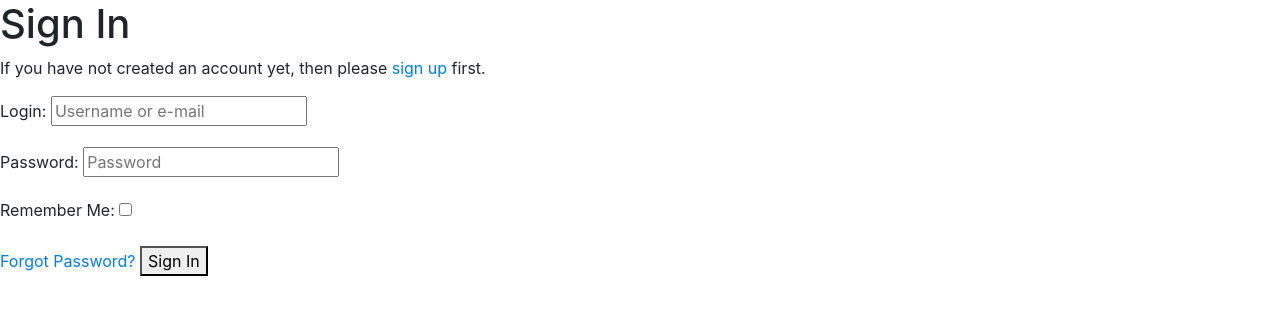
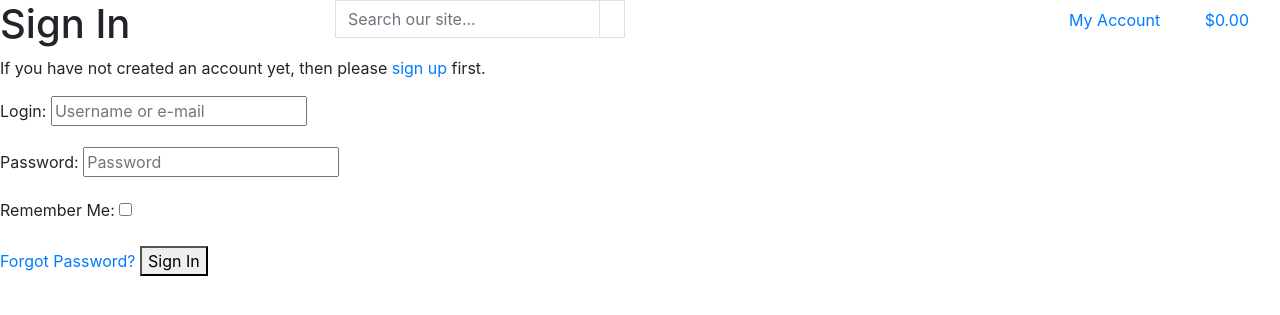
Before and after one commit to vladoprea/dream-woollies, a Django app: page /accounts/login/ in a window 1280 px wide. Shown: the top 315 px of the page. Run offline with Django 3.2, Linux system fonts and the light colour scheme; some libraries are stand-ins or nearby versions.

Commit message:
Added main page header

```diff
--- a/home/templates/home/index.html
+++ b/home/templates/home/index.html
@@ -9,6 +9,7 @@
             </div>
         </div>
     </div>
+{% endblock %}
 
 {% block content%}
     <div class="container">
--- a/templates/base.html
+++ b/templates/base.html
@@ -35,7 +35,83 @@
     <title>Dream woolies {% block extra_title %}{% endblock %}</title>
   </head>
   <body>
-    <header class="container-fluid fixed-top"></header>
+    <header class="container-fluid fixed-top">
+      <div class="row">
+        <div class="col-12 col-lg-3">
+          <a href="{% url 'home' %}" class="nav-link">
+            <img>
+          </a>
+        </div>
+        <div class="col-12 col-lg-3">
+          <form method="GET" action="">
+            <div class="input-group w-100">
+              <input class="form-control border border-black rounded-0" type="text" name="q" placeholder="Search our site...">
+              <div class="input-group-append">
+                  <button class="form-control btn btn-black border border-black rounded-0" type="submit">
+                    <span class="icon">
+                      <i class="fas fa-search"></i>
+                   </span>
+                  </button>
+              </div>
+            </div>
+          </form>
+        </div>
+        <div class="col-12 col-lg-3">
+          <ul class="list-inline list-unstyled my-0">
+            <li class="list-inline-item">
+              <div><i class="fas fa-facebook fa-lg"></i></div>
+            </li>
+            <li class="list-inline-item">
+              <div><i class="fab fa-facebook fa-lg"></i></div>
+            </li>
+            <li class="list-inline-item">
+              <div><i class="fab fa-instagram fa-lg"></i></div>
+            </li>
+            <li class="list-inline-item">
+              <div><i class="fab fa-pinterest fa-lg"></i></div>
+            </li>
+          </ul>
+        </div>
+        <div class="col-12 col-lg-3">
+          <ul class="list-inline list-unstyled text-center text-lg-right my-0">
+            <li class="list-inline-item dropdown">
+              <a class="text-black nav-link" href="#" id="user-options" data-toggle="dropdown" aria-haspopup="true" aria-expanded="false">
+                <div class="text-center">
+                  <div><i class="fas fa-user fa-lg"></i></div>
+                  <p class="my-0">My Account</p>
+                </div>
+              </a>
+              <div class="dropdown-menu border-0" aria-labelledby="user-options">
+                {% if request.user.is_authenticated %}
+                  {% if request.user.is_superuser %}
+                    <a href="" class="dropdown-item">Product Management</a>
+                  {% endif %}
+                  <a href="" class="dropdown-item">My Profile</a>
+                  <a href="{% url 'account_logout' %}" class="dropdown-item">Logout</a>
+                {% else %}
+                  <a href="{% url 'account_signup' %}" class="dropdown-item">Register</a>
+                  <a href="{% url 'account_login' %}" class="dropdown-item">Login</a>
+                {% endif %}
+              </div>
+            </li>
+            <li class="list-inline-item">
+              <a class="{% if grand_total %}text-info font-weight-bold{% else %}text-black{% endif %} nav-link" href="">
+                <div class="text-center">
+                  <div><i class="fas fa-shopping-bag fa-lg"></i></div>
+                  <p class="my-0">
+                    {% if grand_total %}
+                      ${{ grand_total|floatformat:2 }}
+                    {% else %}
+                      $0.00
+                    {% endif %}
+                  </p>
+                </div>
+              </a>
+            </li>
+          </ul>
+        </div>
+      </div>
+    </header>
 
     {% if messages %}
         <div class="message-container">
```
